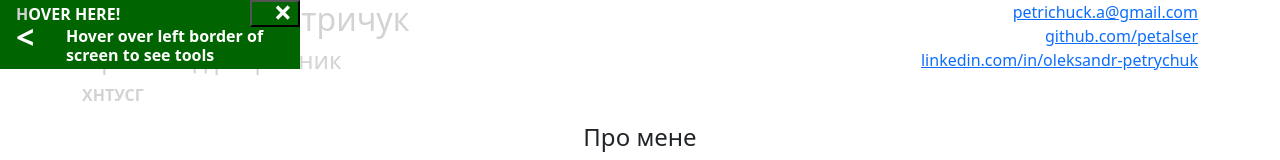
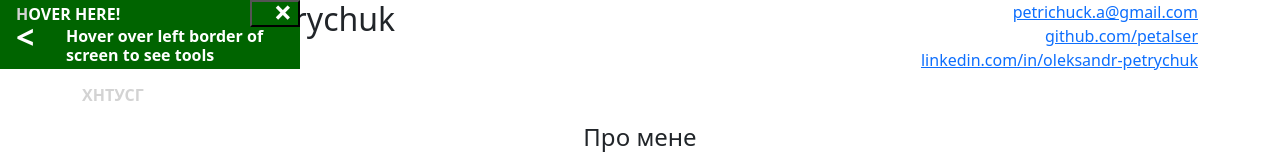
Before and after one commit to petalser/cv-edit, a React (Vite) app: page / in a window 1280 px wide. Shown: the top 160 px of the page. Built offline with nearby package versions, Linux system fonts and the light colour scheme.

Commit message:
showInput func, readme update

```diff
--- a/package.json
+++ b/package.json
@@ -10,6 +10,7 @@
     "preview": "vite preview"
   },
   "dependencies": {
+    "@preact/signals-react": "^2.0.0",
     "react": "^18.2.0",
     "react-dom": "^18.2.0"
   },
--- a/src/App.jsx
+++ b/src/App.jsx
@@ -1,7 +1,9 @@
 import { useState, useEffect } from "react";
+import { data } from "./signals/data";
 import Input from "./components/Input";
 import Panel from "./components/Panel";
 import Tooltip from "./components/Tooltip";
+import { showInput } from "./utils/showInput";
 
 function App() {
   const [panel, setPanel] = useState(false);
@@ -31,11 +33,15 @@ function App() {
       <main className="container">
         <header className="row">
           <div className="col-md-7 text-start">
-            <h1 style={{ fontSize: "2rem" }}>
-              <Input text={"Олександр Петричук"} placeholder={"Name"} />
+            <h1
+              style={{ fontSize: "2rem" }}
+              id="name"
+              onClick={(e) => showInput(e)}
+            >
+              {data.value.name.value}
             </h1>
-            <h4>
-              <Input text={"Фронт-енд розробник"} placeholder={"Role"} />
+            <h4 id="role" onClick={(e) => showInput(e)}>
+              {data.value.role.value}
             </h4>
             <p>
               <strong>
--- /dev/null
+++ b/src/signals/data.js
@@ -0,0 +1,12 @@
+import { signal } from "@preact/signals-react";
+
+export const data = signal({
+  name: {
+    description: "Your name",
+    value: "Oleksandr Petrychuk",
+  },
+  role: {
+    description: "Role you're looking for",
+    value: "Front-end dev",
+  },
+});
--- /dev/null
+++ b/src/utils/showInput.js
@@ -0,0 +1,32 @@
+import { data } from "../signals/data";
+
+export const showInput = (e) => {
+  const inputField = document.createElement("input");
+  const parent = e.target.id;
+
+  inputField.value = data.value[parent].value;
+  inputField.placeholder = data.value[parent].description;
+  inputField.type = "text";
+
+  e.target.textContent = "";
+
+  e.target.appendChild(inputField);
+
+  inputField.focus();
+
+  const inputListener = () => {
+    data.value[parent].value = inputField.value;
+  };
+
+  const blurListener = () => {
+    inputField.removeEventListener("input", inputListener);
+    inputField.removeEventListener("blur", blurListener);
+
+    e.target.removeChild(inputField);
+    e.target.textContent = data.value[parent].value;
+  };
+
+  inputField.addEventListener("input", inputListener);
+
+  inputField.addEventListener("blur", blurListener);
+};
```
Also changed, not shown: 2 other files (tests, documents, lock files or other folders).
